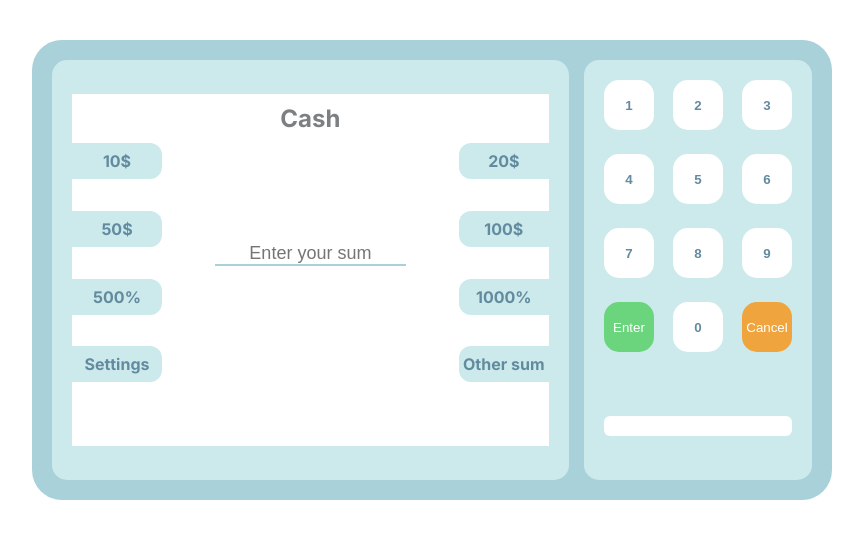
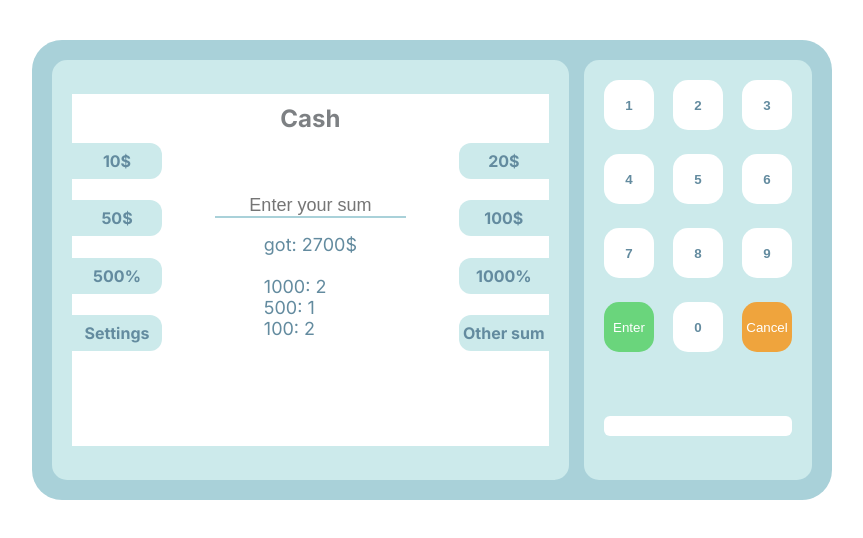
Before and after one commit to Vasya1988/atm, a Next.js app: page / in a window 1280 px wide. Shown: the top 538 px of the page, without its empty margins (208-1071 px from the left). Built offline with nearby package versions, Linux system fonts and the light colour scheme.

Commit message:
some update

```diff
--- a/app/atm/screens/mainScreen/MainScreen.js
+++ b/app/atm/screens/mainScreen/MainScreen.js
@@ -14,15 +14,22 @@ const MainScreen = () => {
                     type='text'
                     placeholder='Enter your sum'
                 />
+                <span className={classes.result}>
+                    got: 2700$<br/>
+                    <br/>
+                    1000: 2<br/>
+                    500: 1<br/>
+                    100: 2
+                </span>
             </div>
-            <CashButton sum='10$' />
-            <CashButton sum='20$' />
-            <CashButton sum='50$' />
-            <CashButton sum='100$' />
-            <CashButton sum='500%' />
-            <CashButton sum='1000%' />
-            <CashButton sum='Settings' />
-            <CashButton sum='Other sum' />
+            <CashButton dataName='10' sum='10$' />
+            <CashButton dataName='20' sum='20$' />
+            <CashButton dataName='50' sum='50$' />
+            <CashButton dataName='100' sum='100$' />
+            <CashButton dataName='500' sum='500%' />
+            <CashButton dataName='1000' sum='1000%' />
+            <CashButton dataName='settings' sum='Settings' />
+            <CashButton dataName='other' sum='Other sum' />
         </div>
     )
 }
--- a/app/atm/screens/mainScreen/MainsScreen.module.css
+++ b/app/atm/screens/mainScreen/MainsScreen.module.css
@@ -3,15 +3,19 @@
   display: grid;
   grid-template-columns: repeat(4, minmax(100px, 1fr)); }
   .MainScreen .Enter {
+    padding: 52px 0 0 0;
     grid-column-start: 2;
     grid-column-end: 4;
     grid-row-start: 1;
     grid-row-end: 6;
     display: flex;
-    padding: 100px 0 0 0;
-    align-items: flex-start;
-    justify-content: center; }
+    flex-direction: column;
+    align-items: center; }
+    .MainScreen .Enter .result {
+      font-size: large;
+      color: #638b9f; }
     .MainScreen .Enter input {
+      margin-bottom: 16px;
       width: 80%;
       border: none;
       border-bottom: 2px solid var(--lightblue);
--- a/app/atm/screens/mainScreen/MainsScreen.module.sass
+++ b/app/atm/screens/mainScreen/MainsScreen.module.sass
@@ -4,15 +4,20 @@
     grid-template-columns: repeat(4, minmax(100px, 1fr)) // 1fr 1fr
     // align-items: center
     .Enter
+        padding: 52px 0 0 0
         grid-column-start: 2
         grid-column-end: 4
         grid-row-start: 1
         grid-row-end: 6
         display: flex
-        padding: 100px 0 0 0
-        align-items: flex-start
-        justify-content: center
+        flex-direction: column
+        align-items: center
+        // justify-content: center
+        .result
+            font-size: large
+            color: #638b9f
         input
+            margin-bottom: 16px
             width: 80%
             border: none
             border-bottom: 2px solid var(--lightblue)
@@ -20,7 +25,6 @@
             font-size: large
         input:focus-visible
             border-bottom: 2px solid var(--lightblue)
-
             outline: none
     @media screen and (max-width: 768px)
 
--- a/app/page.js
+++ b/app/page.js
@@ -2,6 +2,9 @@ import styles from './page.module.sass'
 import Atm from './atm/Atm'
 
 export default function Home() {
+
+  const mainState = {}
+
   return (
     <>
       <main className={styles.main}>
--- a/components/cashButton/CashButton.js
+++ b/components/cashButton/CashButton.js
@@ -1,8 +1,8 @@
 import classes from './CashButton.module.sass'
 
-const CashButton = ({sum}) => {
+const CashButton = ({sum, dataName}) => {
     return (
-        <div className={classes.CashButton} >
+        <div data-cash={dataName} className={classes.CashButton} >
             <p>{sum}</p>
         </div>
     )
```
Also changed, not shown: 1 other file (tests, documents, lock files or other folders).
